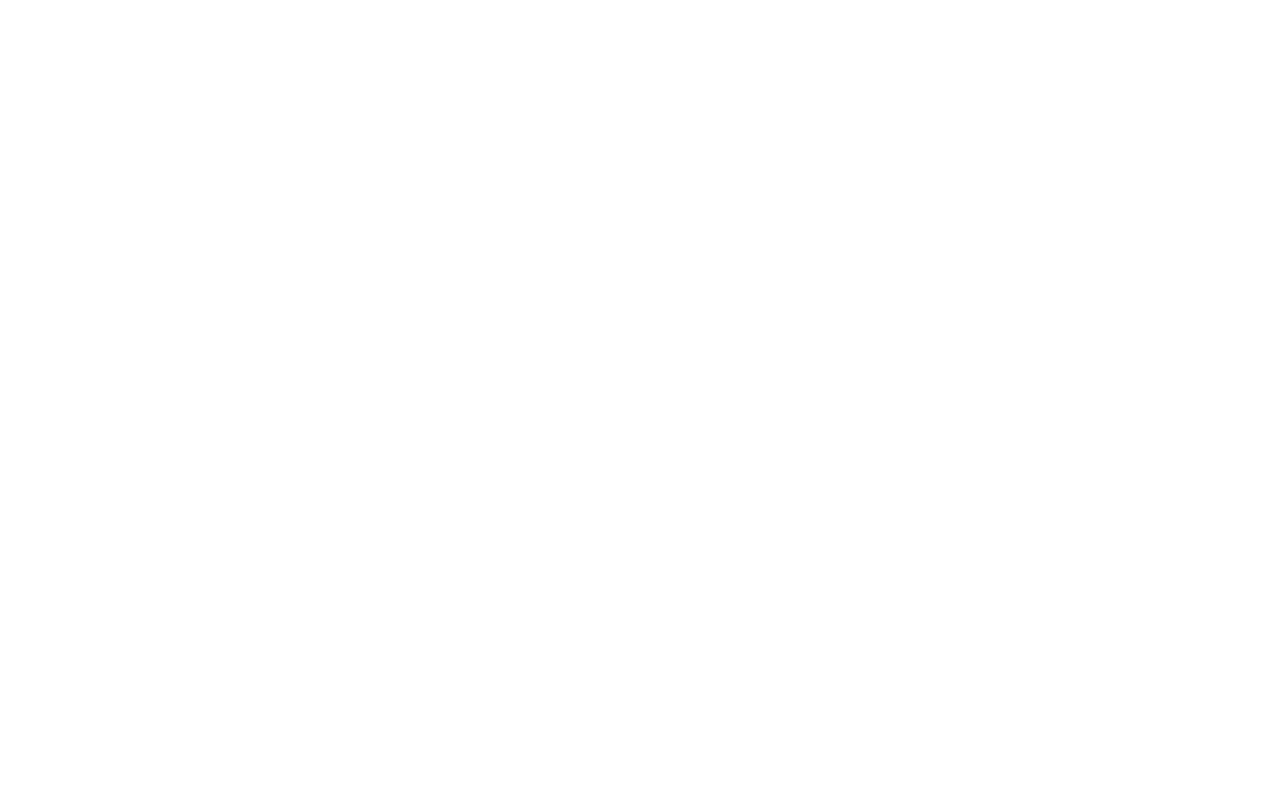
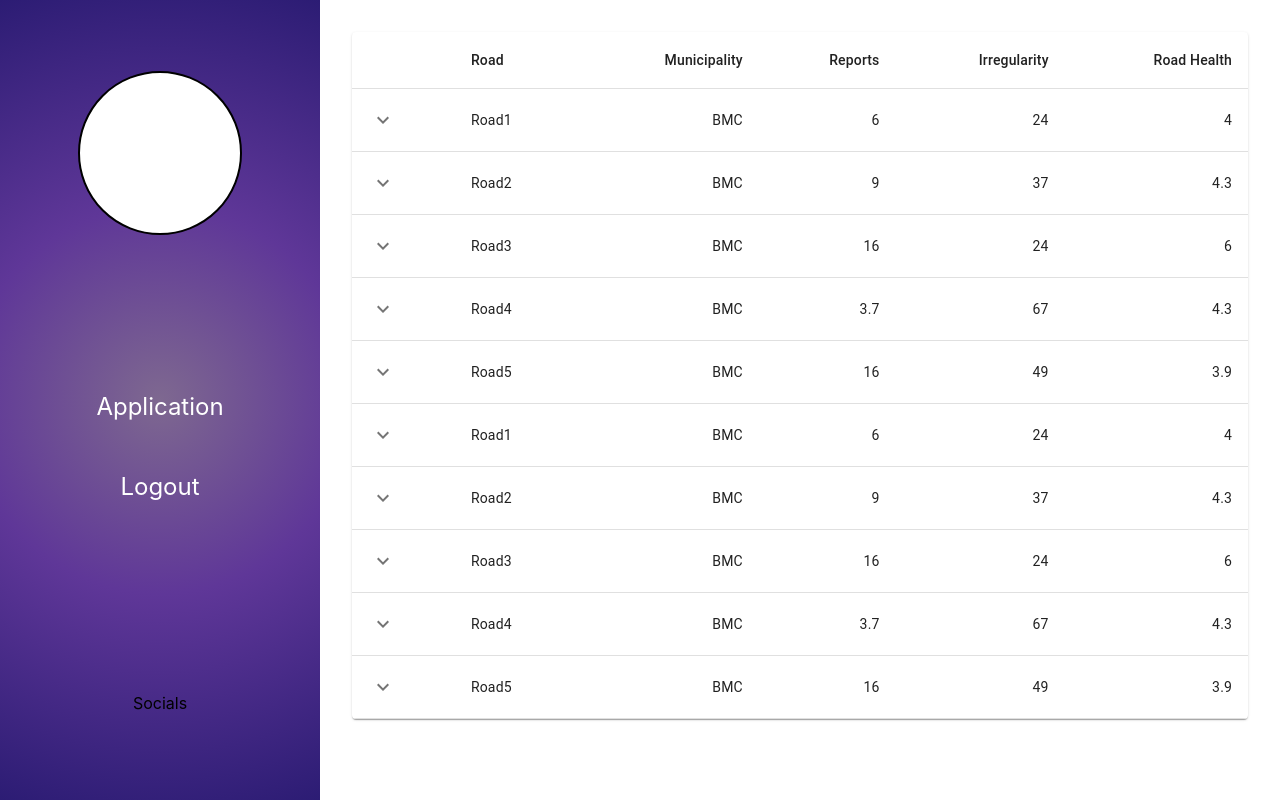
Before and after one commit to tirth0/hackoverflow, a React (Create React App) app: page /Roads in a window 1280 px wide. Built offline with nearby package versions, Linux system fonts and the light colour scheme.

Commit message:
roads page

```diff
--- a/src/App.js
+++ b/src/App.js
@@ -11,6 +11,7 @@
 import Home from './components/homePage/Home';
 import LoginRedirect from './components/loginRedirect/LoginRedirect';
 import Application from './components/Application/App';
+import Roads from './components/Roads/RoadPage';
 
 function App() {
   return (
@@ -19,6 +20,7 @@
         <Route exact path="/connect/:providerName" component={LoginRedirect}/>
         <Route exact path="/" component={Login}/>
         <Route exact path="/Home" component={Application}/>
+        <Route exact path="/Roads" component={Roads}/>
       </Switch>
     </Router>
   );
--- /dev/null
+++ b/src/components/Roads/RoadPage.js
@@ -0,0 +1,38 @@
+import React from 'react';
+import classes from './Roads.module.css';
+import RoadTable from './Roads';
+
+
+const SideBar = ()=>{
+    return(
+    <div className={classes.sideBar}>
+        <div className={classes.header}>
+            <div className={classes.profile}></div>
+
+        </div>
+        <div className={classes.links}>
+            <a href="">Application</a>
+            <a href="">Logout</a>
+        </div>
+        <div className={classes.footer}>
+            <p>Socials</p>
+        </div>
+    </div>
+    );
+}
+
+
+const Roads = () =>{
+    return (
+        <div className={classes.roadPage}>
+            <div className={classes.sideBarContainer}>
+                <SideBar/>
+            </div>
+            <div className={classes.roadTableContainer}>
+                <RoadTable></RoadTable>
+            </div>
+        </div>
+    );
+}
+
+export default Roads;
--- /dev/null
+++ b/src/components/Roads/Roads.js
@@ -0,0 +1,148 @@
+import React from 'react';
+import styles from './Roads.module.css';
+import PropTypes from 'prop-types';
+import { makeStyles } from '@material-ui/core/styles';
+import Box from '@material-ui/core/Box';
+import Collapse from '@material-ui/core/Collapse';
+import IconButton from '@material-ui/core/IconButton';
+import Table from '@material-ui/core/Table';
+import TableBody from '@material-ui/core/TableBody';
+import TableCell from '@material-ui/core/TableCell';
+import TableContainer from '@material-ui/core/TableContainer';
+import TableHead from '@material-ui/core/TableHead';
+import TableRow from '@material-ui/core/TableRow';
+import Typography from '@material-ui/core/Typography';
+import Paper from '@material-ui/core/Paper';
+import KeyboardArrowDownIcon from '@material-ui/icons/KeyboardArrowDown';
+import KeyboardArrowUpIcon from '@material-ui/icons/KeyboardArrowUp';
+
+const useRowStyles = makeStyles({
+  root: {
+    '& > *': {
+      borderBottom: 'unset',
+    },
+  },
+});
+
+function createData(name, Municipality, Reports, Irregularities, RoadHealth) {
+  return {
+    name,
+    Municipality,
+    Reports,
+    Irregularities,
+    RoadHealth,
+    history: [
+      { date: '2020-01-05', customerId: '11091700', amount: 3 },
+      { date: '2020-01-02', customerId: 'Anonymous', amount: 1 },
+    ],
+  };
+}
+
+function Row(props) {
+  const { row } = props;
+  const [open, setOpen] = React.useState(false);
+  const classes = useRowStyles();
+
+  return (
+    <React.Fragment>
+      <TableRow className={classes.root}>
+        <TableCell>
+          <IconButton aria-label="expand row" size="small" onClick={() => setOpen(!open)}>
+            {open ? <KeyboardArrowUpIcon /> : <KeyboardArrowDownIcon />}
+          </IconButton>
+        </TableCell>
+        <TableCell component="th" scope="row">
+          {row.name}
+        </TableCell>
+        <TableCell align="right">{row.Municipality}</TableCell>
+        <TableCell align="right">{row.Reports}</TableCell>
+        <TableCell align="right">{row.Irregularities}</TableCell>
+        <TableCell align="right">{row.RoadHealth}</TableCell>
+      </TableRow>
+      <TableRow>
+        <TableCell style={{ paddingBottom: 0, paddingTop: 0 }} colSpan={6}>
+          <Collapse in={open} timeout="auto" unmountOnExit>
+            <Box margin={1}>
+              <Typography variant="h6" gutterBottom component="div">
+                History
+              </Typography>
+              <Table size="small" aria-label="purchases">
+                <TableHead>
+                  <TableRow>
+                    <TableCell>Date</TableCell>
+                    <TableCell>Complainant </TableCell>
+
+                  </TableRow>
+                </TableHead>
+                <TableBody>
+                  {row.history.map((historyRow) => (
+                    <TableRow key={historyRow.date}>
+                      <TableCell component="th" scope="row">
+                        {historyRow.date}
+                      </TableCell>
+                      <TableCell>{historyRow.customerId}</TableCell>
+                    </TableRow>
+                  ))}
+                </TableBody>
+              </Table>
+            </Box>
+          </Collapse>
+        </TableCell>
+      </TableRow>
+    </React.Fragment>
+  );
+}
+
+Row.propTypes = {
+  row: PropTypes.shape({
+    Irregularities: PropTypes.number.isRequired,
+    Municipality: PropTypes.string.isRequired,
+    Reports: PropTypes.number.isRequired,
+    history: PropTypes.arrayOf(
+      PropTypes.shape({
+        amount: PropTypes.number.isRequired,
+        customerId: PropTypes.string.isRequired,
+        date: PropTypes.string.isRequired,
+      }),
+    ).isRequired,
+    name: PropTypes.string.isRequired,
+    RoadHealth: PropTypes.number.isRequired,
+  }).isRequired,
+};
+
+const rows = [
+  createData('Road1', "BMC", 6.0, 24, 4.0),
+  createData('Road2', "BMC", 9.0, 37, 4.3),
+  createData('Road3', "BMC", 16.0, 24, 6.0),
+  createData('Road4', "BMC", 3.7, 67, 4.3),
+  createData("Road5", "BMC", 16.0, 49, 3.9),
+  createData('Road1', "BMC", 6.0, 24, 4.0),
+  createData('Road2', "BMC", 9.0, 37, 4.3),
+  createData('Road3', "BMC", 16.0, 24, 6.0),
+  createData('Road4', "BMC", 3.7, 67, 4.3),
+  createData("Road5", "BMC", 16.0, 49, 3.9),
+];
+
+export default function RoadTable() {
+  return (
+    <TableContainer component={Paper}>
+      <Table aria-label="collapsible table">
+        <TableHead>
+          <TableRow>
+            <TableCell />
+            <TableCell>Road</TableCell>
+            <TableCell align="right">Municipality</TableCell>
+            <TableCell align="right">Reports</TableCell>
+            <TableCell align="right">Irregularity</TableCell>
+            <TableCell align="right">Road Health</TableCell>
+          </TableRow>
+        </TableHead>
+        <TableBody>
+          {rows.map((row) => (
+            <Row key={row.name} row={row} />
+          ))}
+        </TableBody>
+      </Table>
+    </TableContainer>
+  );
+}
--- /dev/null
+++ b/src/components/Roads/Roads.module.css
@@ -0,0 +1,65 @@
+.sideBarContainer{
+    position: fixed;
+    top: 0;
+    left: 0;
+    height: 100vh;
+    width: 25vw;
+
+}
+
+.links{
+    display: flex;
+    flex-direction: column;
+    text-decoration: none;
+    justify-content: space-around;
+    height: 20vh;
+    width: 100%;
+
+}
+
+.links>a{
+    text-decoration: none;
+    color: white;
+    font-size: 1.5rem;
+    text-align: center;
+    width: 100%;
+    height: 30%;
+}
+
+.links>a:hover{
+    background-color: purple;
+}
+
+.profile{
+    width: 10rem;
+    height: 10rem;
+    border-radius: 100%;
+    border: 2px solid black;
+    background-color: white;
+}
+
+
+.sideBar{
+    display: flex;
+    width:  100%;
+    height: 100%;
+    flex-direction: column;
+    justify-content: space-around;
+    align-items: center;
+    background: rgb(126,104,144);
+    background: -moz-radial-gradient(circle, rgba(126,104,144,1) 0%, rgba(95,55,152,1) 45%, rgba(44,28,116,1) 100%);
+    background: -webkit-radial-gradient(circle, rgba(126,104,144,1) 0%, rgba(95,55,152,1) 45%, rgba(44,28,116,1) 100%);
+    background: radial-gradient(circle, rgba(126,104,144,1) 0%, rgba(95,55,152,1) 45%, rgba(44,28,116,1) 100%);
+    filter: progid:DXImageTransform.Microsoft.gradient(startColorstr="#7e6890",endColorstr="#2c1c74",GradientType=1);
+}
+
+.roadTableContainer{
+    width: 75vw;
+    margin-left: 25vw;
+    padding: 2rem ;
+}
+
+.roadPage{
+    display: flex;
+    width: 100vw;
+}
```
